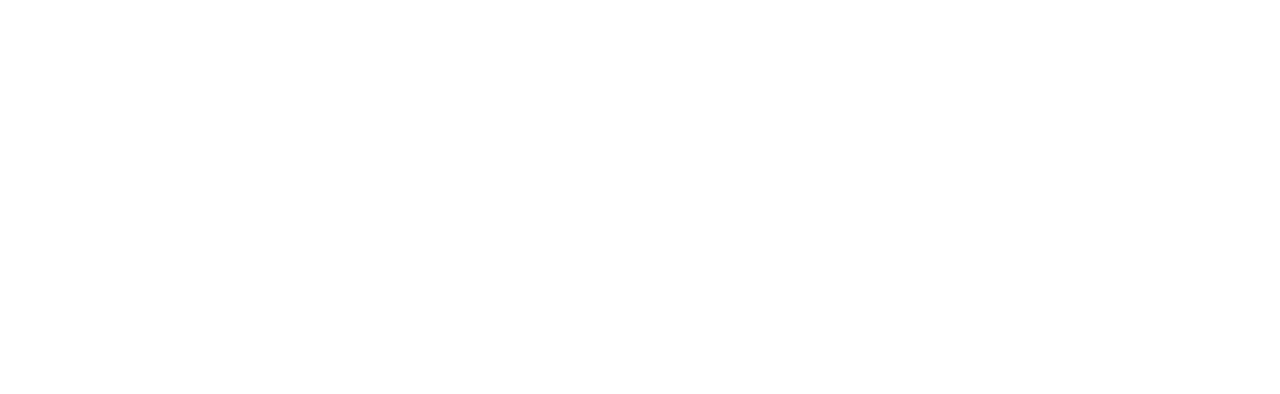
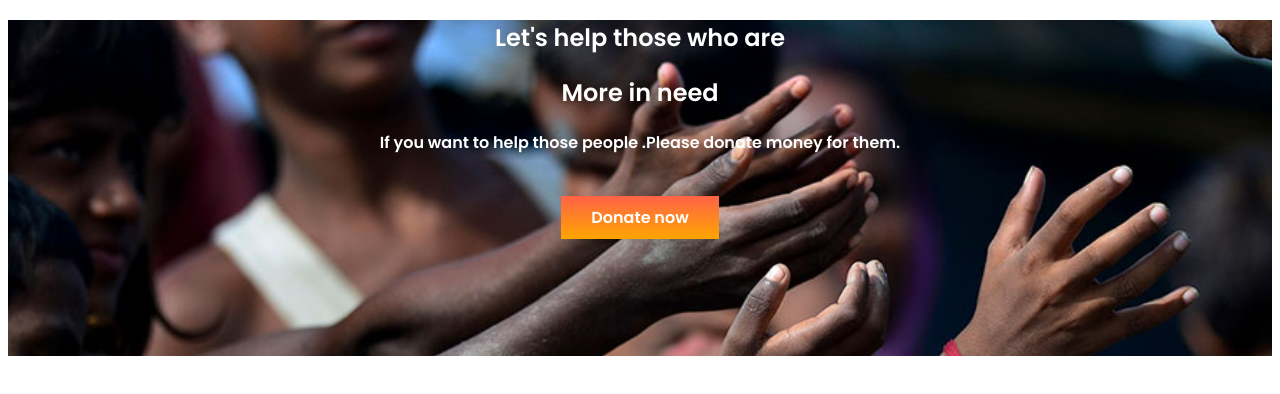
Before and after one commit to Dipta04/assignment-repo, a plain HTML site: page index.html in a window 1280 px wide. Drawn offline with Linux system fonts and the light colour scheme.

Commit message:
first section

```diff
--- a/index.html
+++ b/index.html
@@ -5,8 +5,22 @@
     <meta http-equiv="X-UA-Compatible" content="IE=edge">
     <meta name="viewport" content="width=device-width, initial-scale=1.0">
     <title>Assignment</title>
+    <link rel="preconnect" href="https://fonts.googleapis.com">
+<link rel="preconnect" href="https://fonts.gstatic.com" crossorigin>
+<link href="https://fonts.googleapis.com/css2?family=Poppins:wght@600&display=swap" rel="stylesheet">
+    <link rel="stylesheet" href="style.css">
 </head>
 <body>
+    <section class="first-sec">
+        <div class="first-div">
+        <h1>Let's help those who are</h1>
+        <h1>More in need</h1>
+        <p>If you want to help those people .Please donate money for them.</p>
+        </div>
+        <div>
+        <a class="button" href="https://www.programming-hero.com/">Donate now</a>
+        </div>
+    </section>
 
 </body>
 </html>
--- a/style.css
+++ b/style.css
@@ -0,0 +1,5 @@
+body{font-family: 'Poppins', sans-serif;}
+.first-sec{text-align: center;color: white; padding-bottom: 10%;
+background-image: url(donation13.jpg);background-repeat: no-repeat;background-size: 100%;}
+.button{ text-decoration:none;background-image: linear-gradient(tomato,orange);color: white;padding:10px 30px;margin-top: 50px;}
+.first-div{margin-bottom: 50px;}
```
Also changed, not shown: donation13.jpg (added).
